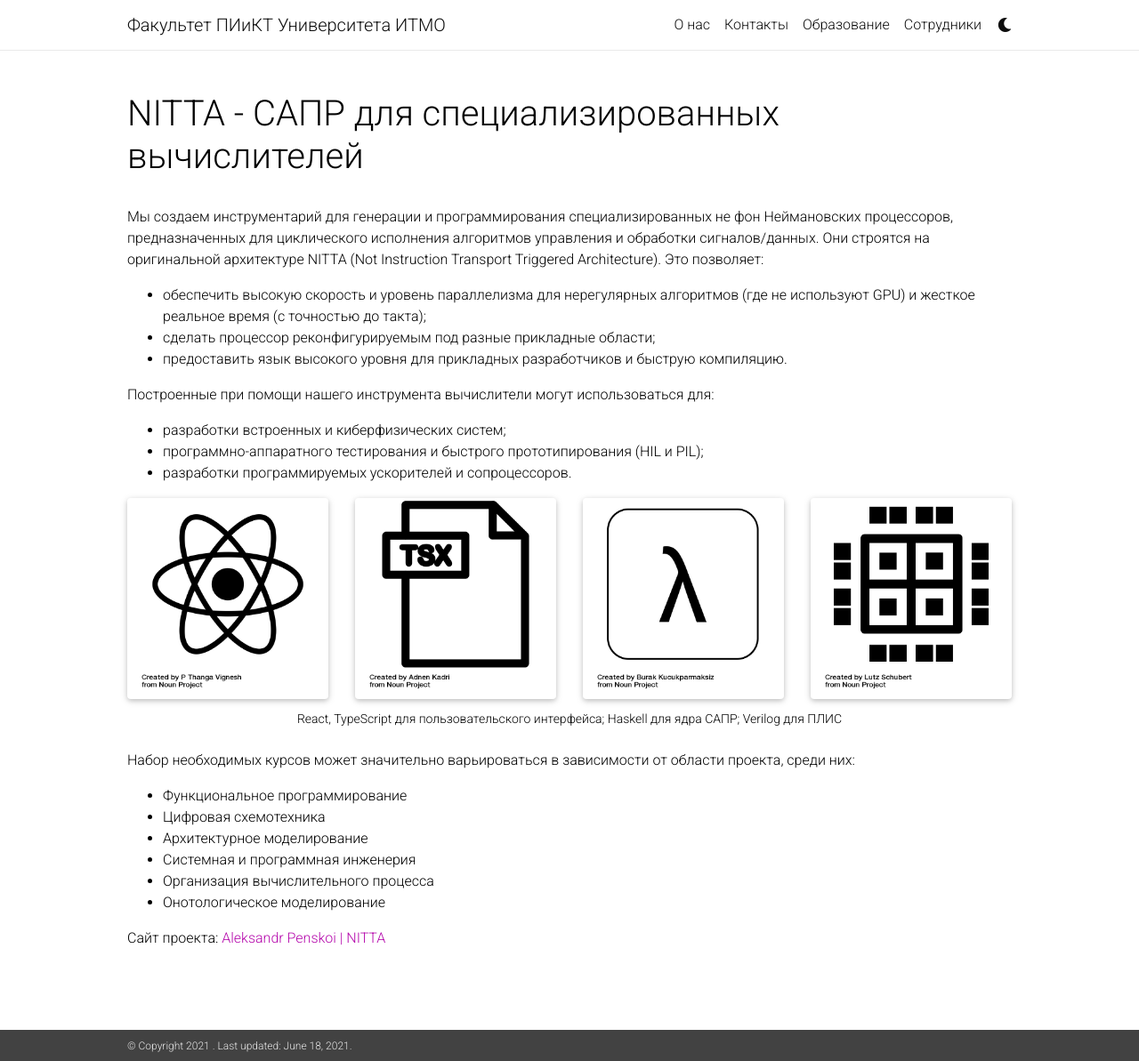
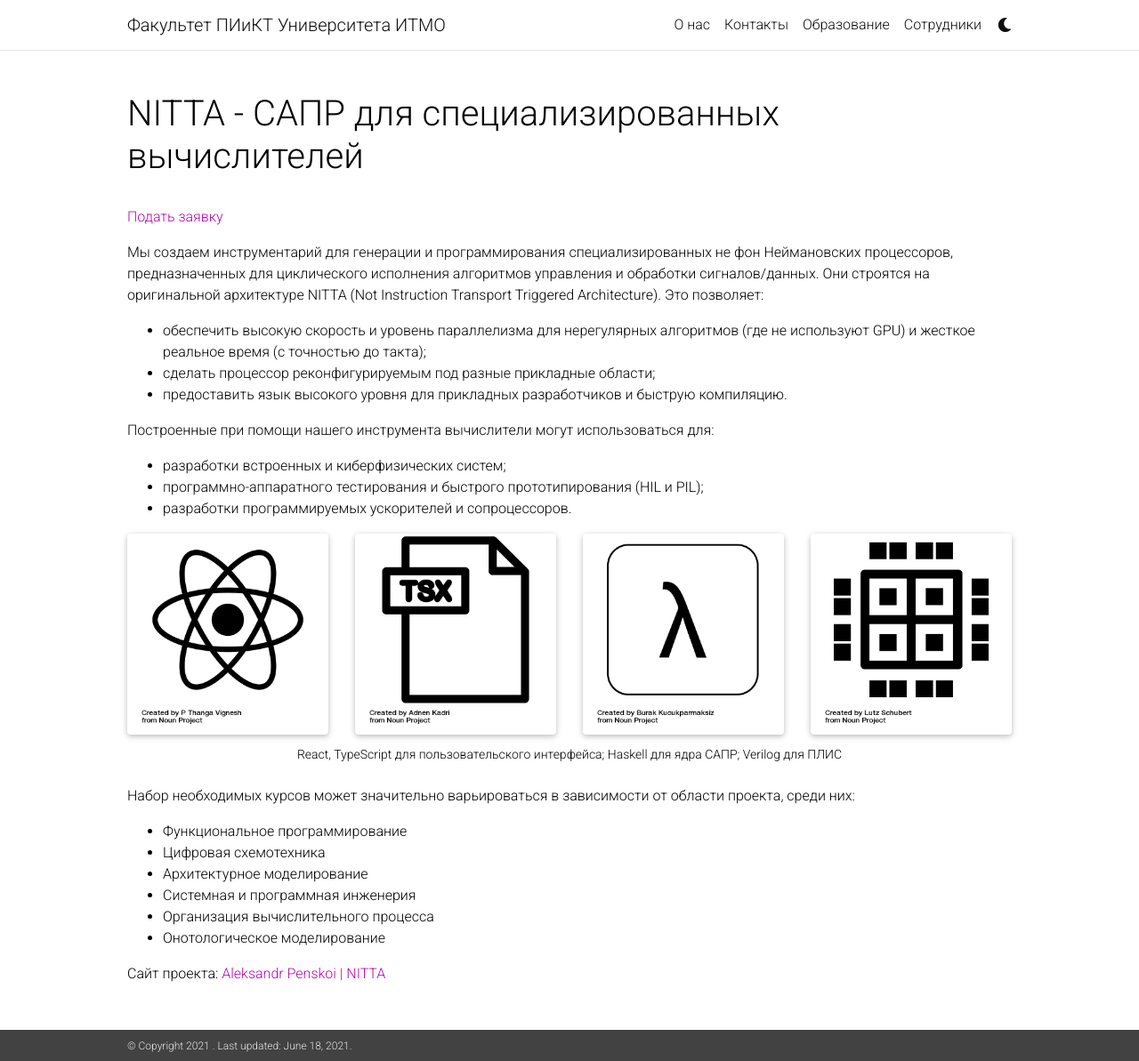
Before and after one commit to itmo-cse/itmo-cse.github.io, a Jekyll site: the page built from _master_projects/2021/nitta.md, in a window 1280 px wide and 1193 px high. Shown: the whole window at 89% size. Built offline with Jekyll 4.4.1, drawn with Linux system fonts in a browser that asks for light colours; nearby versions of some CDN libraries; a style sheet for code colours, icons or effects is not loaded.

Commit message:
separate a master project layout

```diff
--- /dev/null
+++ b/_layouts/master-project.html
@@ -0,0 +1,20 @@
+---
+layout: default
+---
+<div class="post">
+
+  <header class="post-header">
+    <h1 class="post-title">{{ page.title }}</h1>
+    <p class="post-description">{{ page.description }}</p>
+  </header>
+
+      <p>
+      <a href="https://docs.google.com/forms/d/e/1FAIpQLScW6sl6FlzkGNSAG1z65UfKXzvOrKkaw-EvXLEvVyR6NErTnQ/viewform?usp=pp_url&entry.2019952408=%D0%94%D0%B0%D1%8E+%D1%81%D0%BE%D0%B3%D0%BB%D0%B0%D1%81%D0%B8%D0%B5+%D0%BD%D0%B0+%D0%BE%D0%B1%D1%80%D0%B0%D0%B1%D0%BE%D1%82%D0%BA%D1%83+%D0%BF%D0%B5%D1%80%D1%81%D0%BE%D0%BD%D0%B0%D0%BB%D1%8C%D0%BD%D1%8B%D1%85+%D0%B4%D0%B0%D0%BD%D0%BD%D1%8B%D1%85+%D0%BF%D0%BE+%D1%84%D0%BE%D1%80%D0%BC%D0%B5+https://itmo-cse.github.io/assets/pdf/consent.pdf&entry.1960136597={{ project.title }}">
+Подать заявку</a>
+      </p>
+
+  <article>
+    {{ content }}
+  </article>
+
+</div>
```
Also changed, not shown: _master_projects/2021/bykovskii-esim.md (+1 -1 lines), _master_projects/2021/nitta.md (+1 -1 lines).
